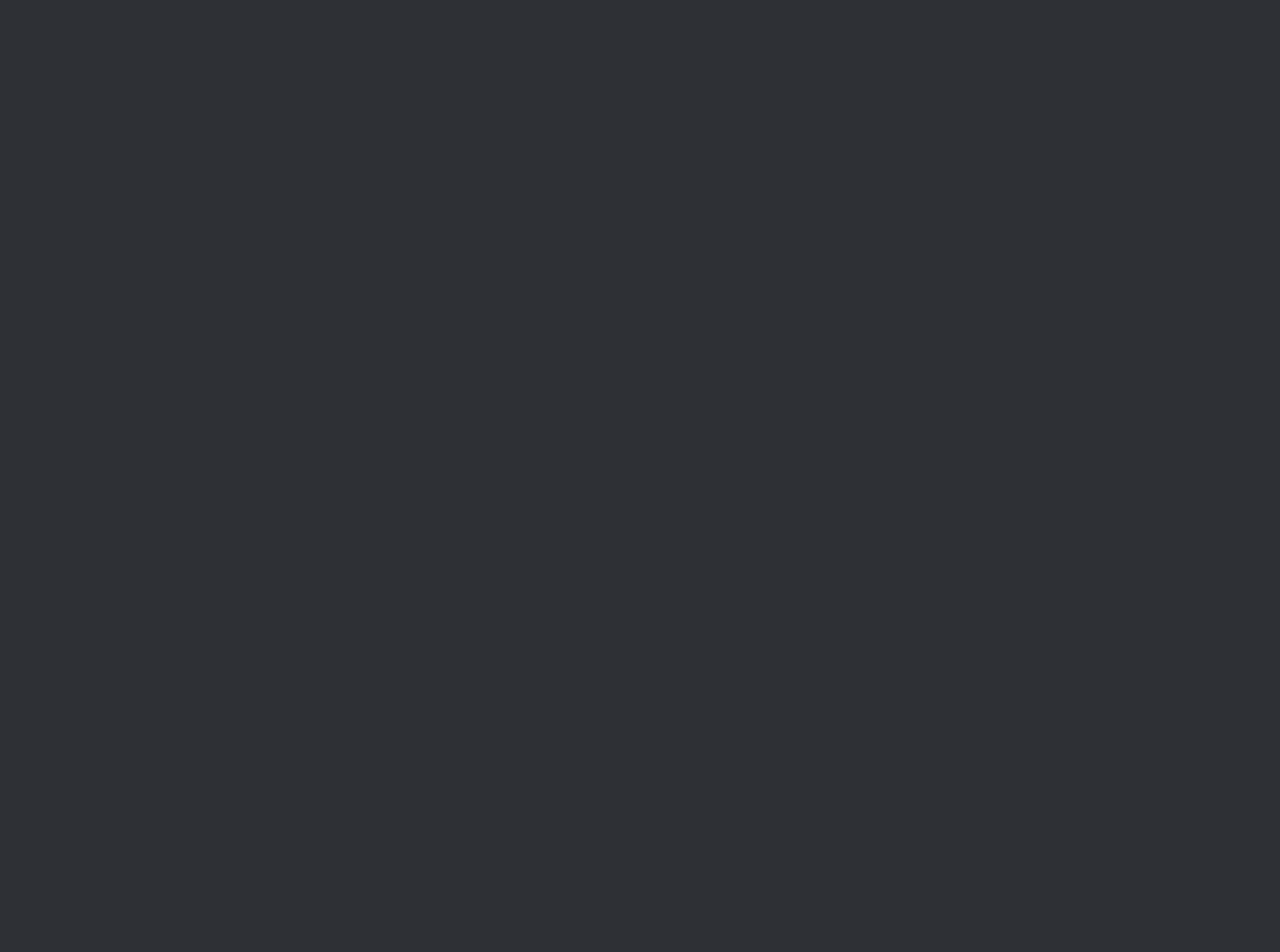
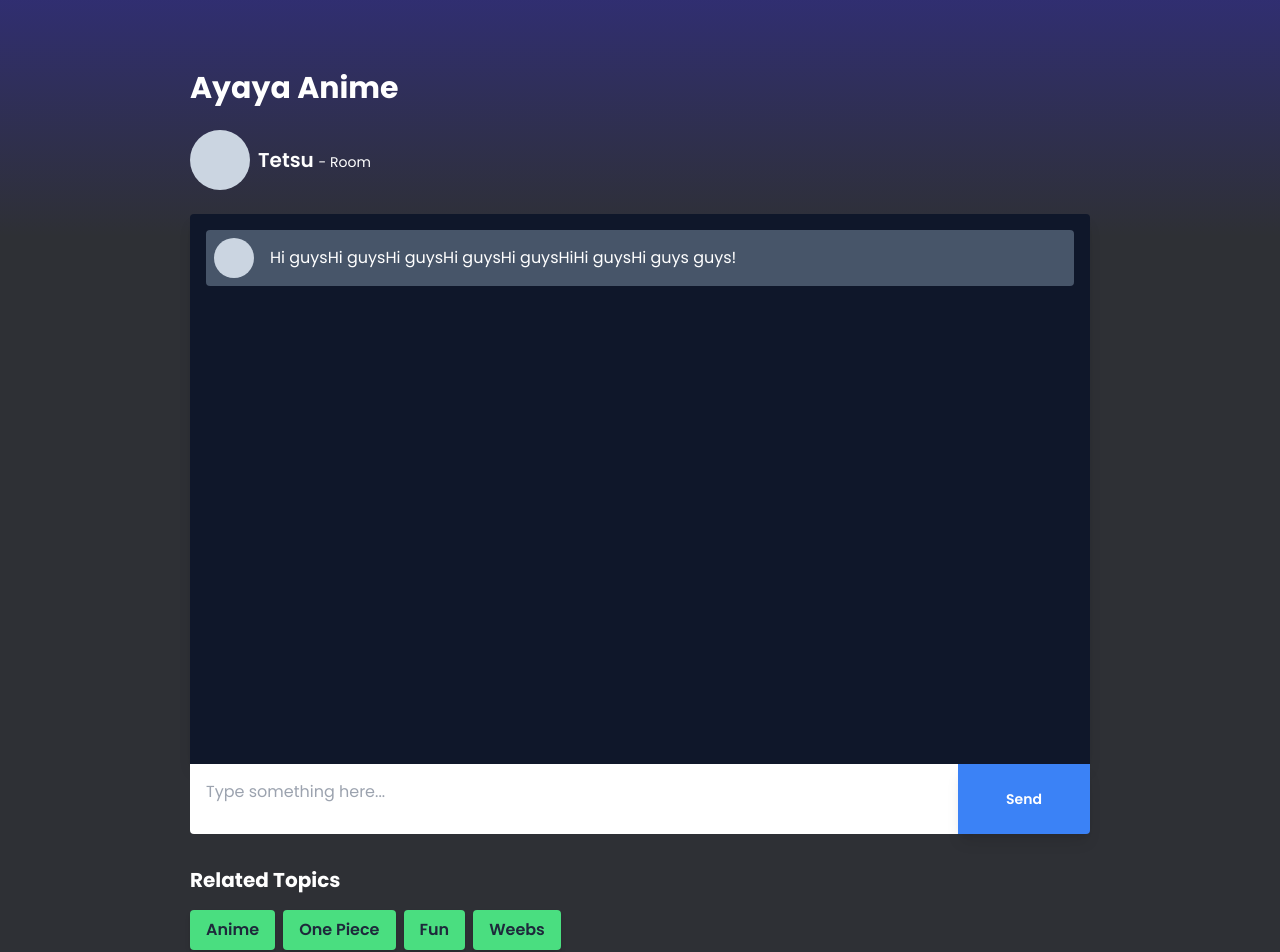
Before and after one commit to Keeeyaan/realtime-chat, a React (Vite) app: page /chat/1 in a window 1280 px wide. Shown: the part 64-1016 px from the top of the page. Before the commit the page ends 800 px from the top, so only its background shows below. Built offline with nearby package versions, Linux system fonts and the light colour scheme.

Commit message:
add chat page

```diff
--- a/src/pages/Chat.tsx
+++ b/src/pages/Chat.tsx
@@ -1,7 +1,101 @@
 import React from 'react'
 
+import Header from '../components/Header'
+import ChatRoomCard from '../components/UI/ChatRoomCard'
+import ChatBox from '../components/ChatBox'
+
+const dummyRooms = [
+  {
+    id: 1,
+    title: 'Ayaya Anime',
+    description: 'Just a bunch of weebs',
+    topics: [{ title: 'Anime' }, { title: 'Fun' }, { title: 'Weebs' }],
+    online: 10,
+  },
+  {
+    id: 2,
+    title: 'Minecraft',
+    description: 'Just a bunch of weebs',
+    topics: [{ title: 'Gaming' }, { title: 'Fun' }],
+    online: 23,
+  },
+  {
+    id: 3,
+    title: 'Ayaya Anime',
+    description: 'Just a bunch of weebs',
+    topics: [{ title: 'Anime' }, { title: 'Fun' }, { title: 'Weebs' }],
+    online: 10,
+  },
+  {
+    id: 4,
+    title: 'Ayaya Anime',
+    description: 'Just a bunch of weebs',
+    topics: [{ title: 'Anime' }, { title: 'Fun' }, { title: 'Weebs' }],
+    online: 10,
+  },
+  {
+    id: 5,
+    title: 'Ayaya Anime',
+    description: 'Just a bunch of weebs',
+    topics: [{ title: 'Anime' }, { title: 'Fun' }, { title: 'Weebs' }],
+    online: 10,
+  },
+  {
+    id: 6,
+    title: 'Ayaya Anime',
+    description: 'Just a bunch of weebs',
+    topics: [{ title: 'Anime' }, { title: 'Fun' }, { title: 'Weebs' }],
+    online: 10,
+  },
+]
+
 const Chat = () => {
-  return <div>Chat</div>
+  return (
+    <div className='bg-gradient-to-b from-indigo-900 h-[300px]'>
+      <Header />
+      <div className='flex justify-center mt-14'>
+        <div className=''>
+          <h1 className='text-white font-bold text-3xl mb-6'>Ayaya Anime</h1>
+          <div className='flex items-center gap-2 mb-6'>
+            <div className='h-[60px] w-[60px] bg-slate-300 rounded-[50%]' />
+            <h6 className='text-white text-xl font-semibold'>
+              Tetsu <span className='text-sm font-normal'>- Room</span>
+            </h6>
+          </div>
+          <ChatBox />
+          <h1 className='text-white text-xl font-bold mt-8 mb-4'>Related Topics</h1>
+          <div className='flex gap-2 mb-44'>
+            <span className='cursor-pointer transform hover:-translate-y-1 duration-200 hover:bg-green-500 bg-green-400 rounded shadow-md py-2 px-4 font-semibold text-slate-800'>
+              Anime
+            </span>
+            <span className='cursor-pointer transform hover:-translate-y-1 duration-200 hover:bg-green-500 bg-green-400 rounded shadow-md py-2 px-4 font-semibold text-slate-800'>
+              One Piece
+            </span>
+            <span className='cursor-pointer transform hover:-translate-y-1 duration-200 hover:bg-green-500 bg-green-400 rounded shadow-md py-2 px-4 font-semibold text-slate-800'>
+              Fun
+            </span>
+            <span className='cursor-pointer transform hover:-translate-y-1 duration-200 hover:bg-green-500 bg-green-400 rounded shadow-md py-2 px-4 font-semibold text-slate-800'>
+              Weebs
+            </span>
+          </div>
+        </div>
+      </div>
+      <h1 className='uppercase text-center mb-6 text-white text-lg font-semibold'>Explore Chats</h1>
+      <div className='container mx-auto flex justify-center gap-4 flex-wrap'>
+        {dummyRooms.map((room) => (
+          <React.Fragment key={room.id}>
+            <ChatRoomCard
+              id={room.id}
+              title={room.title}
+              description={room.description}
+              topics={room.topics}
+              online={room.online}
+            />
+          </React.Fragment>
+        ))}
+      </div>
+    </div>
+  )
 }
 
 export default Chat
```
